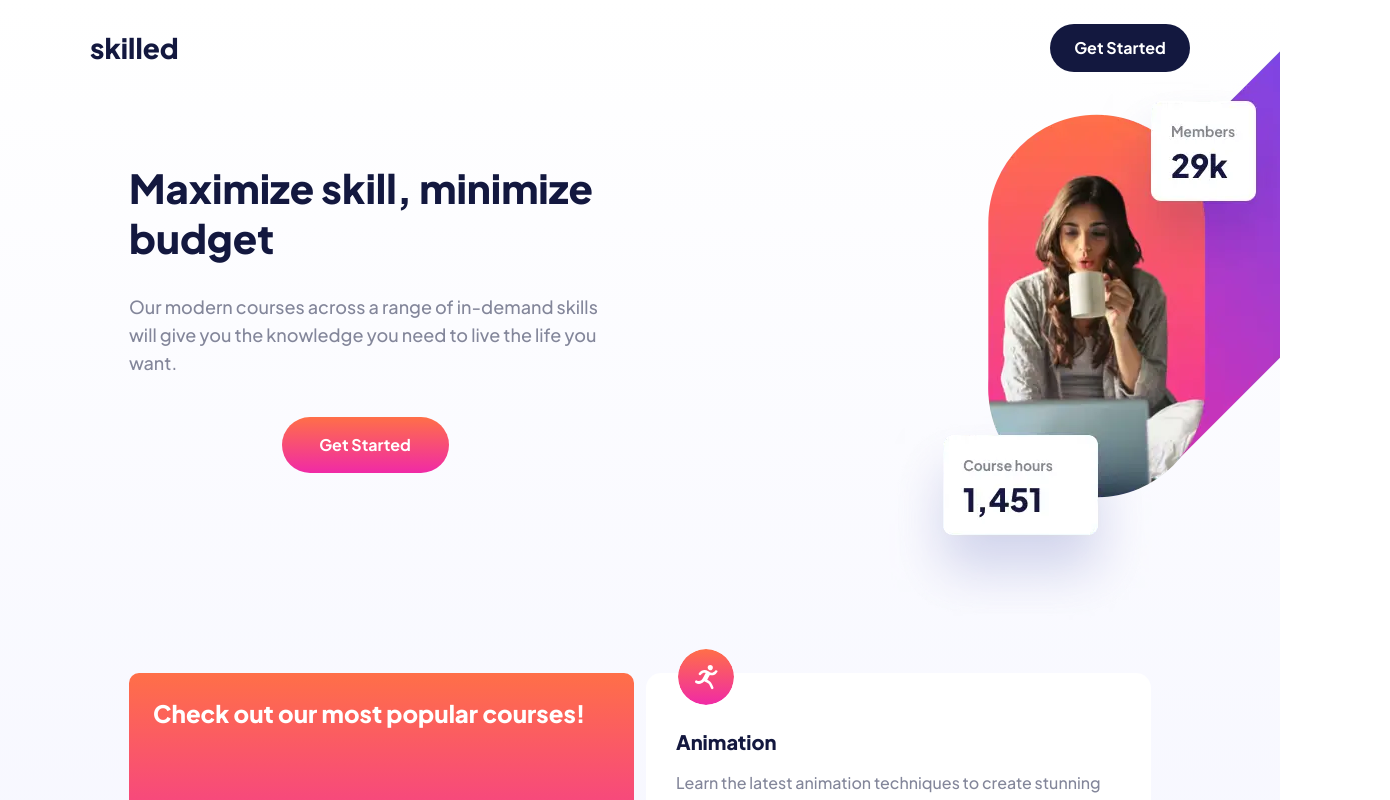
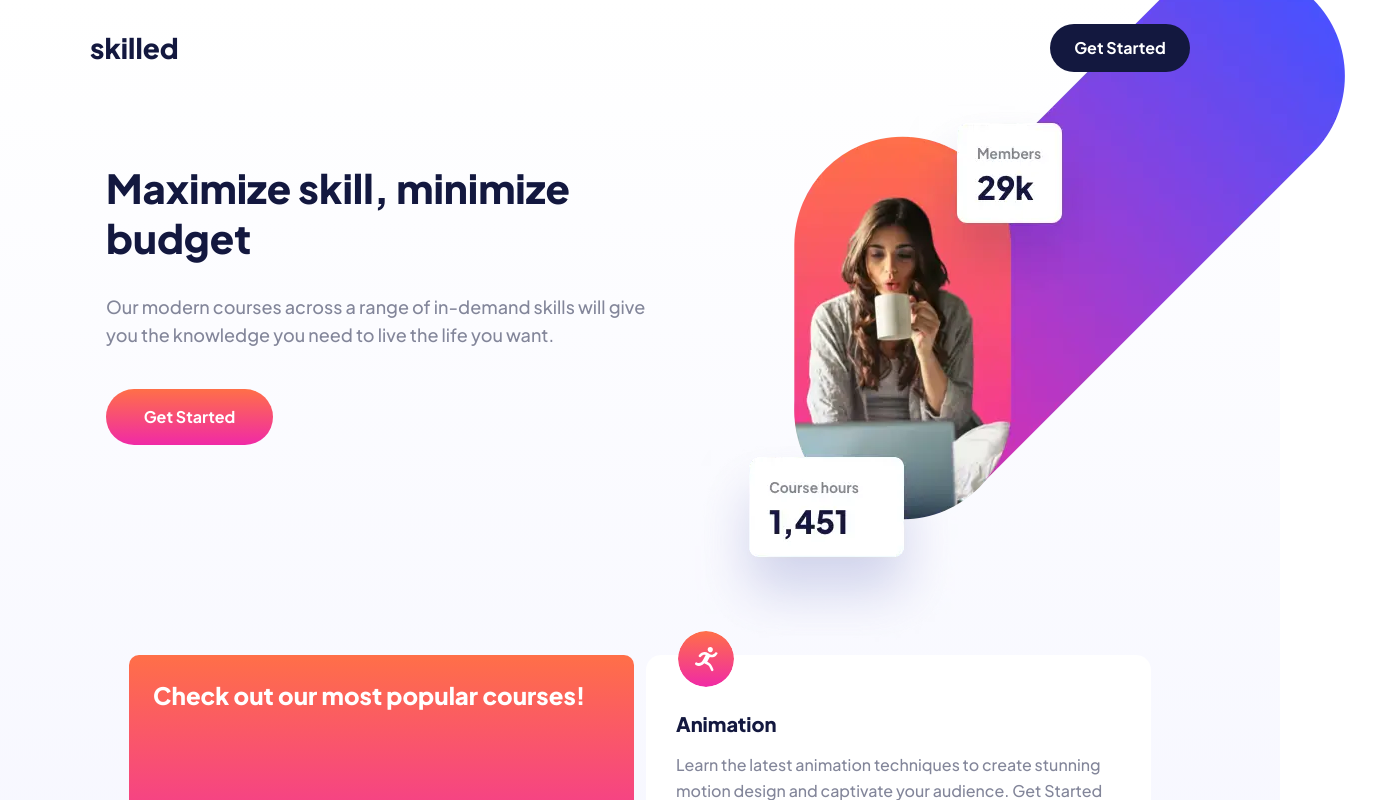
Before and after one commit to dorian-edwards/e-learning, a React (Create React App) app: page / in a window 1280 px wide. Shown: the top 800 px of the page, 1390 px wide, since content can reach past the window. Built offline with nearby package versions, Linux system fonts and the light colour scheme.

Commit message:
add new Image component and replace background image

```diff
--- a/src/components/Header.tsx
+++ b/src/components/Header.tsx
@@ -1,21 +1,11 @@
-import { useState, useEffect } from 'react'
-import ImageLead from './ImageLead'
+import Image from './Image'
 import Heading from './Heading'
 
 const Header = () => {
-  const [mobile, setMobile] = useState(window.innerWidth < 768)
-
-  useEffect(() => {
-    window.addEventListener('resize', () => {
-      if (window.innerWidth < 768) return setMobile(true)
-      return setMobile(false)
-    })
-  }, [])
-
   return (
-    <header className='tablet:pb-[200px] tablet:bg-hero-tablet bg-[top_-100px_right_-19em] desktop:bg-hero-desktop desktop:bg-[top_-150px_right_-300px] desktop:pt-[100px] bg-no-repeat'>
+    <header className='flex flex-col tablet:flex-row max-w-[1100px] mx-auto justify-center items-center tablet:pb-[210px] desktop:pb-[250px]'>
       <Heading />
-      {mobile && <ImageLead />}
+      <Image />
     </header>
   )
 }
--- a/src/components/Heading.tsx
+++ b/src/components/Heading.tsx
@@ -1,8 +1,7 @@
 import Button from './Button'
 
 const Heading = () => (
-  <div className='container max-w-[1100px] mx-auto'>
-    <div className='heading-card px-4 tablet:px-[39px] tablet:max-w-[600px] mx-auto flex flex-col items-center tablet:w-[50%] tablet:mx-0 tablet:pt-[163px] pt-[102px]'>
+  <div className='heading-card mx-auto flex flex-col tablet:items-start items-center tablet:mx-0 tablet:pt-[163px] tablet:pl-4 tablet:pr-[100px] desktop:pr-[150px] pt-[102px] flex-[1_1_60%] px-4'>
     <h2 className='font-extra-bold font-sans text-space-cadet text-[40px] leading-[50.4px] desktop:text-[56px] desktop:leading-[70.56px] mb-[25px] tablet:mb-[29px]'>
       Maximize skill, minimize budget
     </h2>
@@ -13,7 +12,6 @@ const Heading = () => (
     </p>
     <Button styling='btn-main' />
   </div>
-  </div>
 )
 
 export default Heading
--- /dev/null
+++ b/src/components/Image.js
@@ -0,0 +1,44 @@
+import { useState, useEffect } from 'react'
+import mobileImage from '../assets/image-hero-mobile.webp'
+import tabletImage from '../assets/image-hero-tablet.webp'
+import desktopImage from '../assets/image-hero-desktop.webp'
+
+const Image = () => {
+  const images = {
+    mobile: mobileImage,
+    tablet: tabletImage,
+    desktop: desktopImage,
+  }
+
+  const [screenSize, setScreenSize] = useState(
+    window.innerWidth < 1440
+      ? window.innerWidth < 768
+        ? 'mobile'
+        : 'tablet'
+      : 'desktop'
+  )
+
+  useEffect(() => {
+    window.addEventListener('resize', () => {
+      return setScreenSize(
+        window.innerWidth < 1440
+          ? window.innerWidth < 768
+            ? 'mobile'
+            : 'tablet'
+          : 'desktop'
+      )
+    })
+  }, [])
+
+  return (
+    <div className='img-wrapper flex-[0_0_40%] relative'>
+      <img
+        src={images[screenSize]}
+        alt='woman blowing a cup of coffee in front of a laptop'
+        className='z-0 tablet:absolute tablet:top-[-300px] tablet:right-[-200px] desktop:top-[-450px] desktop:right-[-400px] max-w-none'
+      />
+    </div>
+  )
+}
+
+export default Image
--- a/src/components/ImageLead.tsx
+++ /dev/null
@@ -1,11 +0,0 @@
-import mobileImage from '../assets/image-hero-mobile.webp'
-
-const ImageLead = () => {
-  return (
-    <div className='image-wrapper w-full flex justify-center'>
-      <img className='max-w-none' src={mobileImage} alt='lady here' />
-    </div>
-  )
-}
-
-export default ImageLead
--- a/src/index.css
+++ b/src/index.css
@@ -26,7 +26,7 @@
   }
 
   .btn-nav {
-    @apply bg-space-cadet w-[140px] h-[48px] desktop:w-[167px] desktop:h-[56px] text-white rounded-[28px] font-sans font-bold text-[16px] leading-[28px] desktop:text-lg hover:bg-[#666CA3];
+    @apply bg-space-cadet w-[140px] h-[48px] desktop:w-[167px] desktop:h-[56px] text-white rounded-[28px] font-sans font-bold text-[16px] leading-[28px] desktop:text-lg hover:bg-[#666CA3] relative z-50;
   }
 }
 
@@ -49,13 +49,3 @@
 .icon-photography {
   background: url(./assets/icon-photography.svg);
 }
-
-/*
-font-family: Plus Jakarta Sans;
-font-size: 18px;
-font-weight: 700;
-line-height: 28px;
-letter-spacing: 0px;
-text-align: left;
-
-*/
```
Lines whose indentation alone changed are shown as unchanged.
